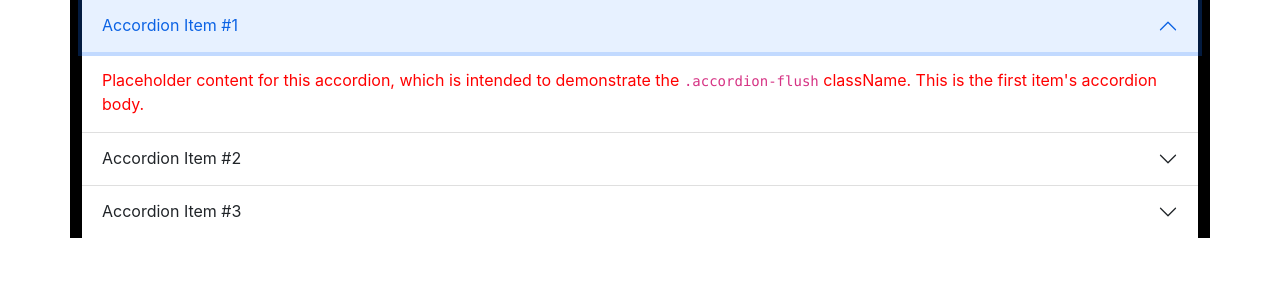
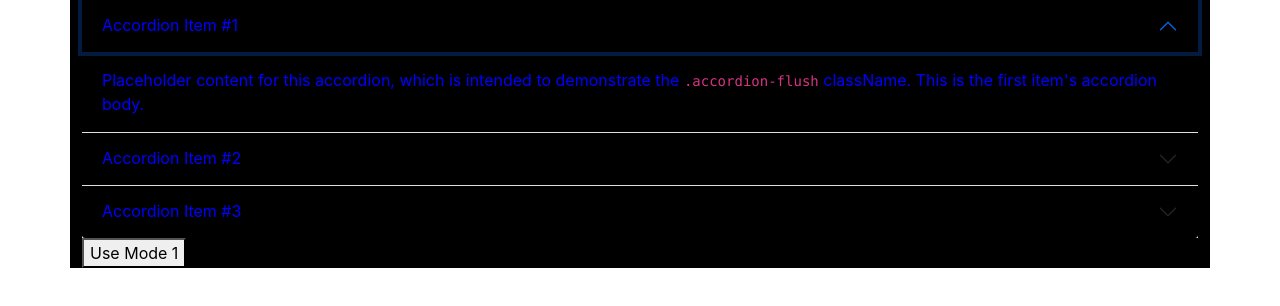
Before and after one commit to Shanmukh15501/React-JS-B, a React (Create React App) app in the folder my-app/: page / in a window 1280 px wide. Both pictures are taken after a click on the button "Accordion Item #1". Shown: the top 306 px of the page. Built offline with nearby package versions, Linux system fonts and the light colour scheme.

Commit message:
added style tags for enable  mode 1,2

```diff
--- a/my-app/src/Posts.js
+++ b/my-app/src/Posts.js
@@ -1,47 +1,71 @@
+
+import React, {useState } from 'react';
+
 
 export default function Posts() {
 
-    const addStyle = {
-        color: 'red',
-        background: 'black'
-      };
+  const [button_style,setbutton_style] =  useState("Use Mode 1");
 
-
+      const [addStyle,setaddStyle] =  useState(
+      {
+        color:'blue',
+        backgroundColor:'black'
+      }
+      )
+      const togglebutton = () => {
+        if (addStyle.color === 'blue') {
+          setaddStyle({
+            color: 'pink',
+            backgroundColor: 'green'
+          });
+          console.log("MYANNNNNNNNNNNNN");
+          setbutton_style("Use Mode 2");
+        } else {
+          setaddStyle({
+            color: 'blue',
+            backgroundColor: 'black'
+          });
+          console.log("MYANNNNNNNNNNNN2");
+          setbutton_style("Use Mode 1");
+        }
+      }
 
     return (
         <div className="container" style={addStyle}>
             <div className="accordion accordion-flush" id="accordionFlushExample">
   <div className="accordion-item">
     <h2 className="accordion-header" id="flush-headingOne">
-      <button className="accordion-button collapsed" type="button" data-bs-toggle="collapse" data-bs-target="#flush-collapseOne" aria-expanded="false" aria-controls="flush-collapseOne">
+      <button className="accordion-button collapsed" style={addStyle}  type="button" data-bs-toggle="collapse" data-bs-target="#flush-collapseOne" aria-expanded="false" aria-controls="flush-collapseOne">
         Accordion Item #1
       </button>
     </h2>
-    <div id="flush-collapseOne" className="accordion-collapse collapse" aria-labelledby="flush-headingOne" data-bs-parent="#accordionFlushExample">
+    <div id="flush-collapseOne" className="accordion-collapse collapse" style={addStyle} aria-labelledby="flush-headingOne" data-bs-parent="#accordionFlushExample">
       <div className="accordion-body">Placeholder content for this accordion, which is intended to demonstrate the <code>.accordion-flush</code> className. This is the first item's accordion body.</div>
     </div>
   </div>
   <div className="accordion-item">
     <h2 className="accordion-header" id="flush-headingTwo">
-      <button className="accordion-button collapsed" type="button" data-bs-toggle="collapse" data-bs-target="#flush-collapseTwo" aria-expanded="false" aria-controls="flush-collapseTwo">
+      <button className="accordion-button collapsed" style={addStyle} type="button" data-bs-toggle="collapse" data-bs-target="#flush-collapseTwo" aria-expanded="false" aria-controls="flush-collapseTwo">
         Accordion Item #2
       </button>
     </h2>
-    <div id="flush-collapseTwo" className="accordion-collapse collapse" aria-labelledby="flush-headingTwo" data-bs-parent="#accordionFlushExample">
+    <div id="flush-collapseTwo" className="accordion-collapse collapse" style={addStyle} aria-labelledby="flush-headingTwo" data-bs-parent="#accordionFlushExample">
       <div className="accordion-body">Placeholder content for this accordion, which is intended to demonstrate the <code>.accordion-flush</code> className. This is the second item's accordion body. Let's imagine this being filled with some actual content.</div>
     </div>
   </div>
   <div className="accordion-item">
     <h2 className="accordion-header" id="flush-headingThree">
-      <button className="accordion-button collapsed" type="button" data-bs-toggle="collapse" data-bs-target="#flush-collapseThree" aria-expanded="false" aria-controls="flush-collapseThree">
+      <button className="accordion-button collapsed" type="button" style={addStyle} data-bs-toggle="collapse" data-bs-target="#flush-collapseThree" aria-expanded="false" aria-controls="flush-collapseThree">
         Accordion Item #3
       </button>
     </h2>
-    <div id="flush-collapseThree" className="accordion-collapse collapse" aria-labelledby="flush-headingThree" data-bs-parent="#accordionFlushExample">
+    <div id="flush-collapseThree" className="accordion-collapse collapse" style={addStyle} aria-labelledby="flush-headingThree" data-bs-parent="#accordionFlushExample">
       <div className="accordion-body">Placeholder content for this accordion, which is intended to demonstrate the <code>.accordion-flush</code> className. This is the third item's accordion body. Nothing more exciting happening here in terms of content, but just filling up the space to make it look, at least at first glance, a bit more representative of how this would look in a real-world application.</div>
     </div>
   </div>
 </div>
+<button onClick={togglebutton}>{button_style}</button>
+
         </div>
     );
   }
```
